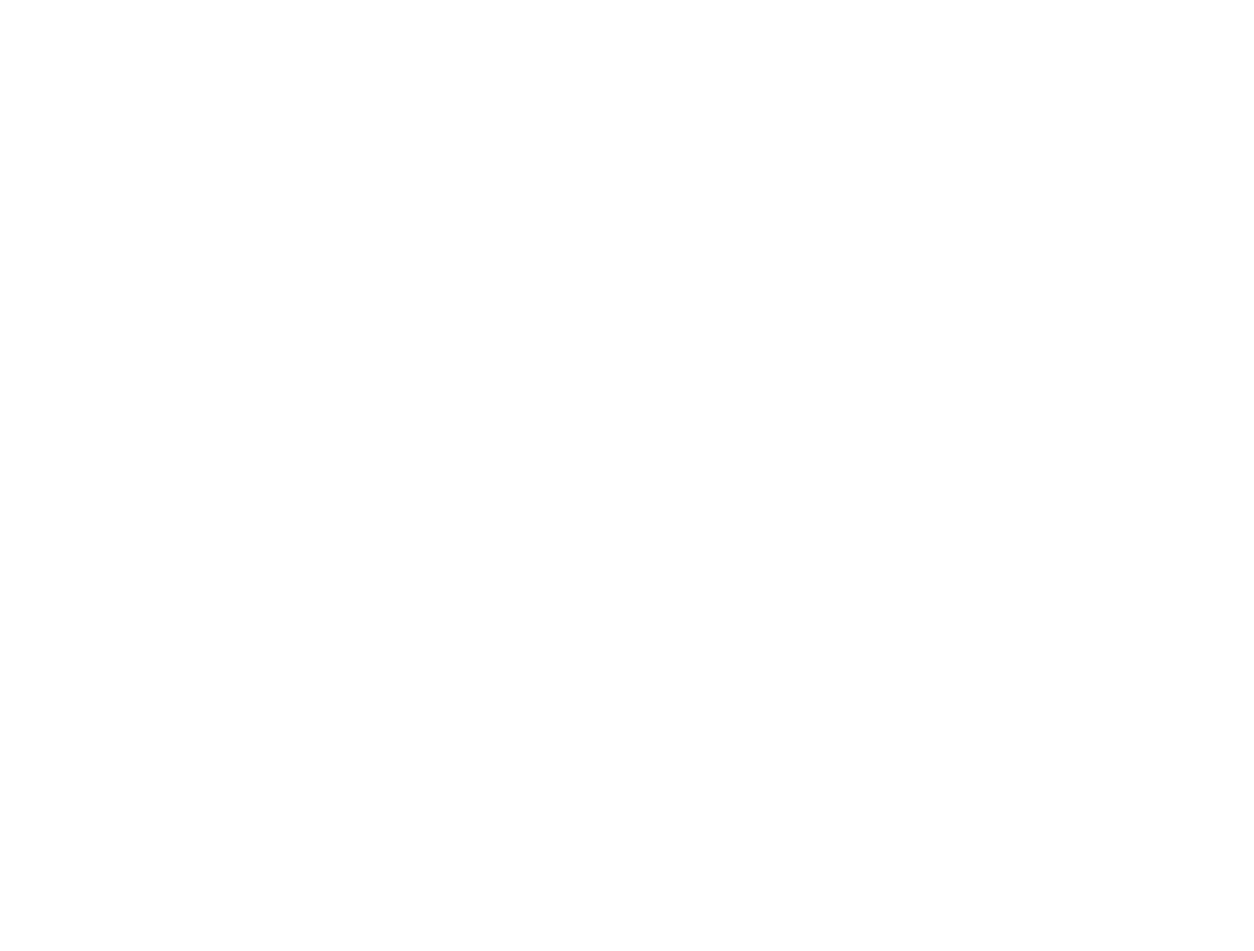
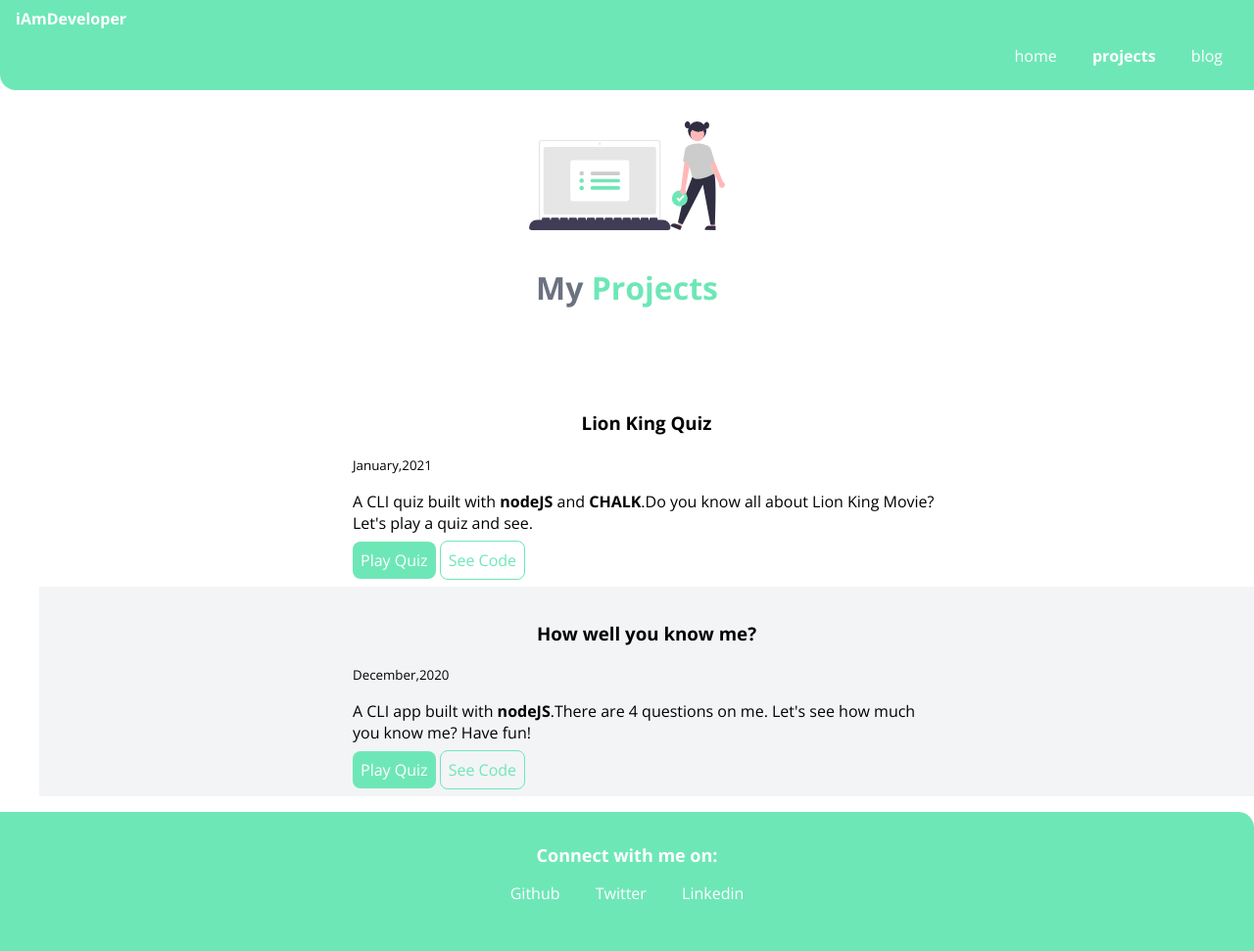
Before and after one commit to vids12/Vidushi_Agrawal_Portfolio, a plain HTML site: page projects.html in a window 1280 px wide. Shown: the whole page at 98% size. Before the commit the page ends 800 px from the top, so only its background shows below. Drawn offline with nearby package versions, Linux system fonts and the light colour scheme.

Commit message:
added projects page

```diff
--- a/index.html
+++ b/index.html
@@ -4,7 +4,7 @@
     <meta charset="UTF-8">
     <meta name="viewport" content="width=device-width, initial-scale=1.0">
     <title>home | Vidushi Agrawal</title>
-    <link rel="stylesheet" href="/styles.css">
+    <link rel="stylesheet" href="/styles.css" />
 </head>
 <body>
     <nav class="navigation">
@@ -35,7 +35,7 @@
     </section>
     <section class="section">
         <h3>Technologies</h3>
-        <p class="container-center">I'm familiar with HTML5, CSS3, Git, JavaScript, NodeJS, ReactJS, Web Hosting, C, C++ and Python.</p>
+        <p class="container-center">I'm familiar with HTML5, CSS3, Git, JavaScript, NodeJS, ReactJS, Web Hosting, C and C++.</p>
     </section>
     <section>
         <div class="ow section">
--- a/projects.html
+++ b/projects.html
@@ -0,0 +1,69 @@
+<!DOCTYPE html>
+<html lang="en">
+<head>
+    <meta charset="UTF-8">
+    <meta name="viewport" content="width=device-width, initial-scale=1.0">
+    <title>projects | Vidushi Agrawal</title>
+    <link rel="stylesheet" href="/styles.css" />
+</head>
+<body>
+    <nav class="navigation">
+        <div class="nav-brand">iAmDeveloper</div>
+        <ul class="nav-pills">
+            <li class="list-inline ">
+                <a class="link" href="#">home</a>
+            </li>
+            <li class="list-inline">
+                <a class="link link-active" href="/projects.html">projects</a>
+            </li>
+            <li class="list-inline">
+                <a class="link" href="/blogs.html">blog</a>
+            </li>
+        </ul>
+    </nav>
+    <header class="hero">
+        <img  class="img" src="/images/projectimg.svg" alt="heroPic">
+        <h1 class="hero-header">My <span class="header-inverted">Projects</span></h1>
+    </header>
+    <ul class="list-no-bullet">
+        <li>
+            <div class="section">
+                <h3>Lion King Quiz</h3>
+        <div class="container-center">
+            <small>January,2021</small>
+            <p>A CLI quiz built with <strong>nodeJS</strong> and<strong> CHALK</strong>.Do you know all about Lion King Movie? Let's play a quiz and see.</p>
+            <a class="link-primary link" href="#">Play Quiz</a>
+            <a class="link-secondary link" href="#">See Code</a>
+        </div>
+            </div>
+        </li>
+        <li>
+            <div class="ow section">
+                <h3>How well you know me?</h3>
+                <div class="container-center ">
+                    <small>December,2020</small>
+                    <p>A CLI app built with <strong>nodeJS</strong>.There are 4 questions on me. Let's  see how much you know me? Have fun!</p>
+                    <a class="link-primary link" href="#">Play Quiz</a>
+                    <a class="link-secondary link" href="#">See Code</a>
+                </div>
+            </div>
+        </li>
+
+    </ul>
+    <footer class="footer">
+        <div class="footer-header"><strong>Connect with me on:</strong></div>
+        <ul class="social-sites">
+
+            <li class="list-inline">
+                <a class="link" href="https://github.com/vids12">Github</a>
+            </li>
+            <li class="list-inline">
+                <a class="link" href="https://twitter.com/Vids_12">Twitter</a>
+            </li>
+            <li class="list-inline">
+                <a class="link" href="http://www.linkedin.com/in/vidushiagrawal18">Linkedin</a>
+            </li>
+        </ul>
+    </footer>
+</body>
+</html>
```
